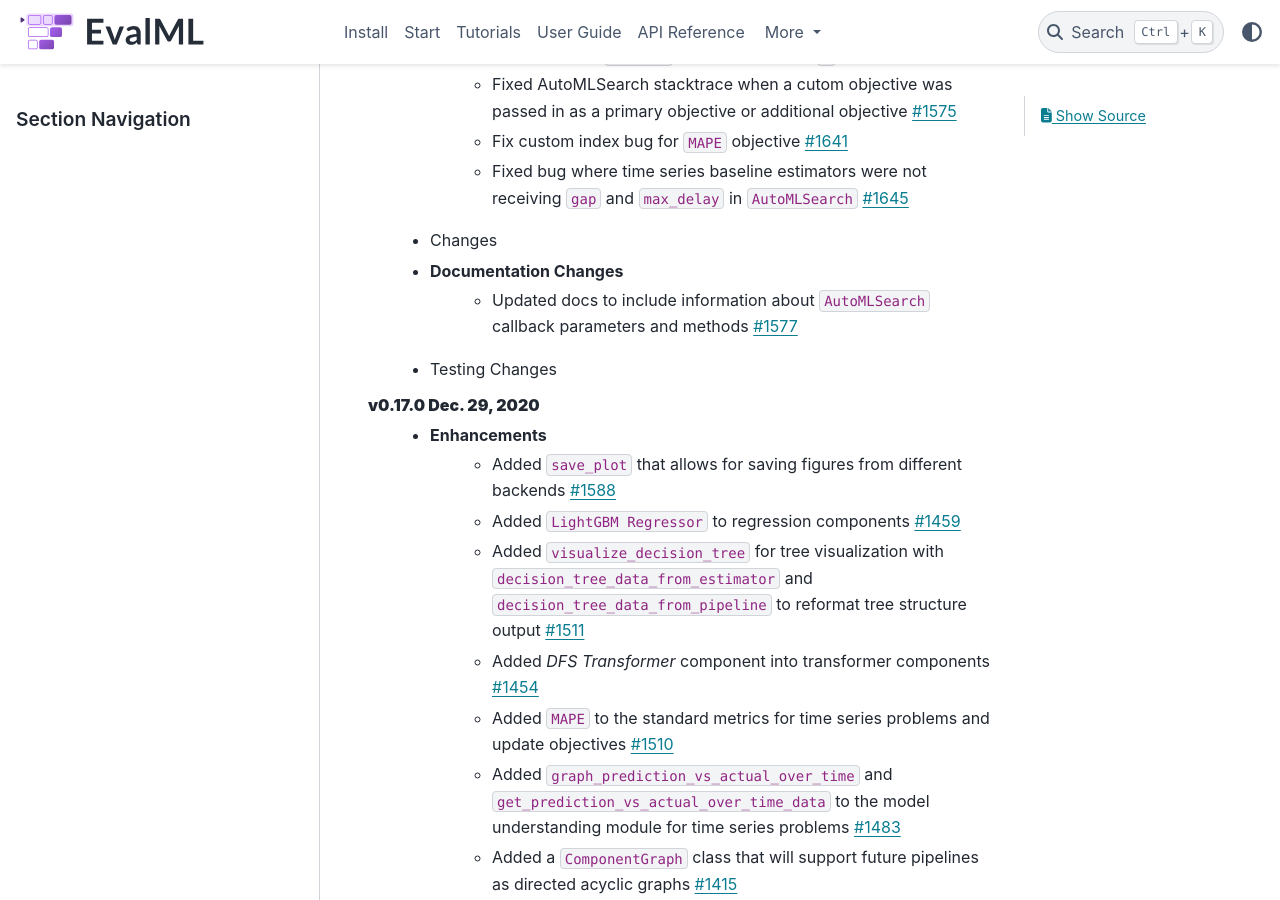
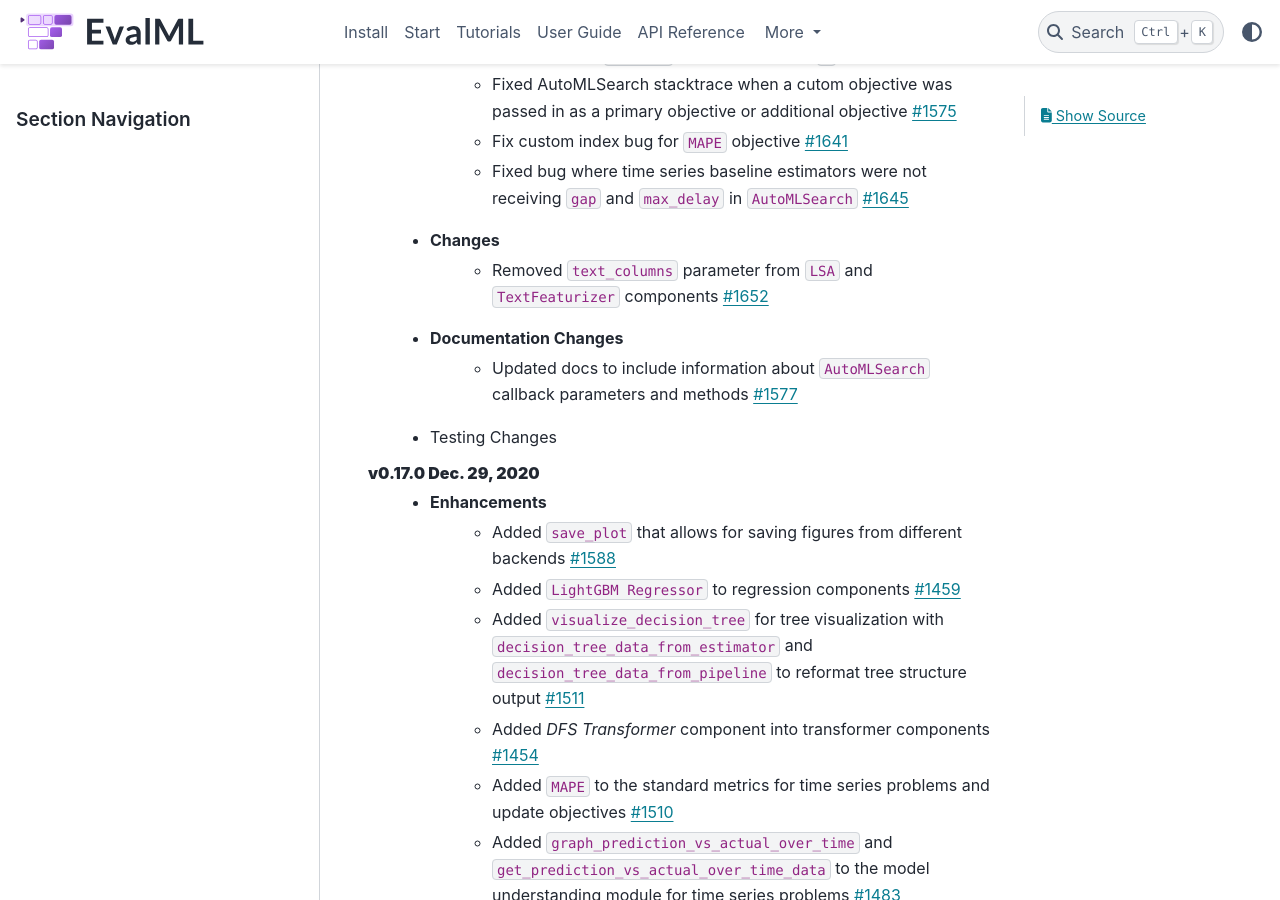
Before and after one commit to alteryx/evalml, a Sphinx documentation site: the page built from docs/source/release_notes.rst, in a window 1280 px wide and 900 px high, scrolled down 587 px. Built offline with Sphinx 7.4.7 and the PyData theme 0.15.4, drawn with Linux system fonts in a browser that asks for light colours; comment, search, counter and statistics services are not loaded.

Commit message:
release notes

```diff
--- a/docs/source/release_notes.rst
+++ b/docs/source/release_notes.rst
@@ -16,6 +16,7 @@ Release Notes
         * Fix custom index bug for ``MAPE`` objective :pr:`1641`
         * Fixed bug where time series baseline estimators were not receiving ``gap`` and ``max_delay`` in ``AutoMLSearch`` :pr:`1645`
     * Changes
+        * Removed ``text_columns`` parameter from ``LSA`` and ``TextFeaturizer`` components :pr:`1652`
     * Documentation Changes
         * Updated docs to include information about ``AutoMLSearch`` callback parameters and methods :pr:`1577`
     * Testing Changes
```
